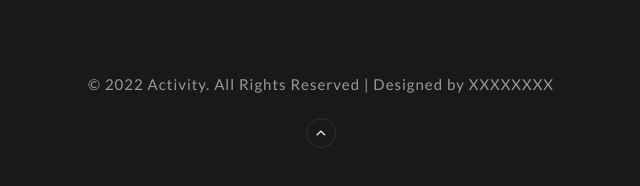
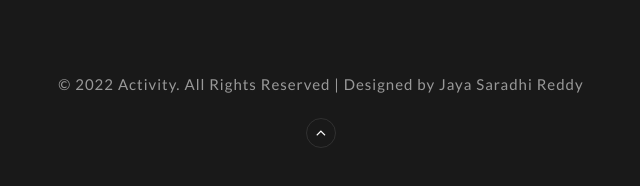
Before and after one commit to 20125A0405/FRT_UPDATED_SUBMISSION, a plain HTML site: page index.html in a window 1280 px wide. Shown: the part 4849-5035 px from the top of the page, 319-959 px from the left. Drawn offline with Linux system fonts and the light colour scheme.

Commit message:
Update index.html

```diff
--- a/index.html
+++ b/index.html
@@ -356,7 +356,7 @@
 			</div>
 		</div>
 		<div class="copyright text-center">
-			<p>© 2022 Activity. All Rights Reserved | Designed by XXXXXXXX</a> </p>
+			<p>© 2022 Activity. All Rights Reserved | Designed by Jaya Saradhi Reddy</a> </p>
 			<a href="#home" class="move-top scroll"><span class="fa fa-angle-up" aria-hidden="true"></span></a>
 		</div>
 	</div>
```
